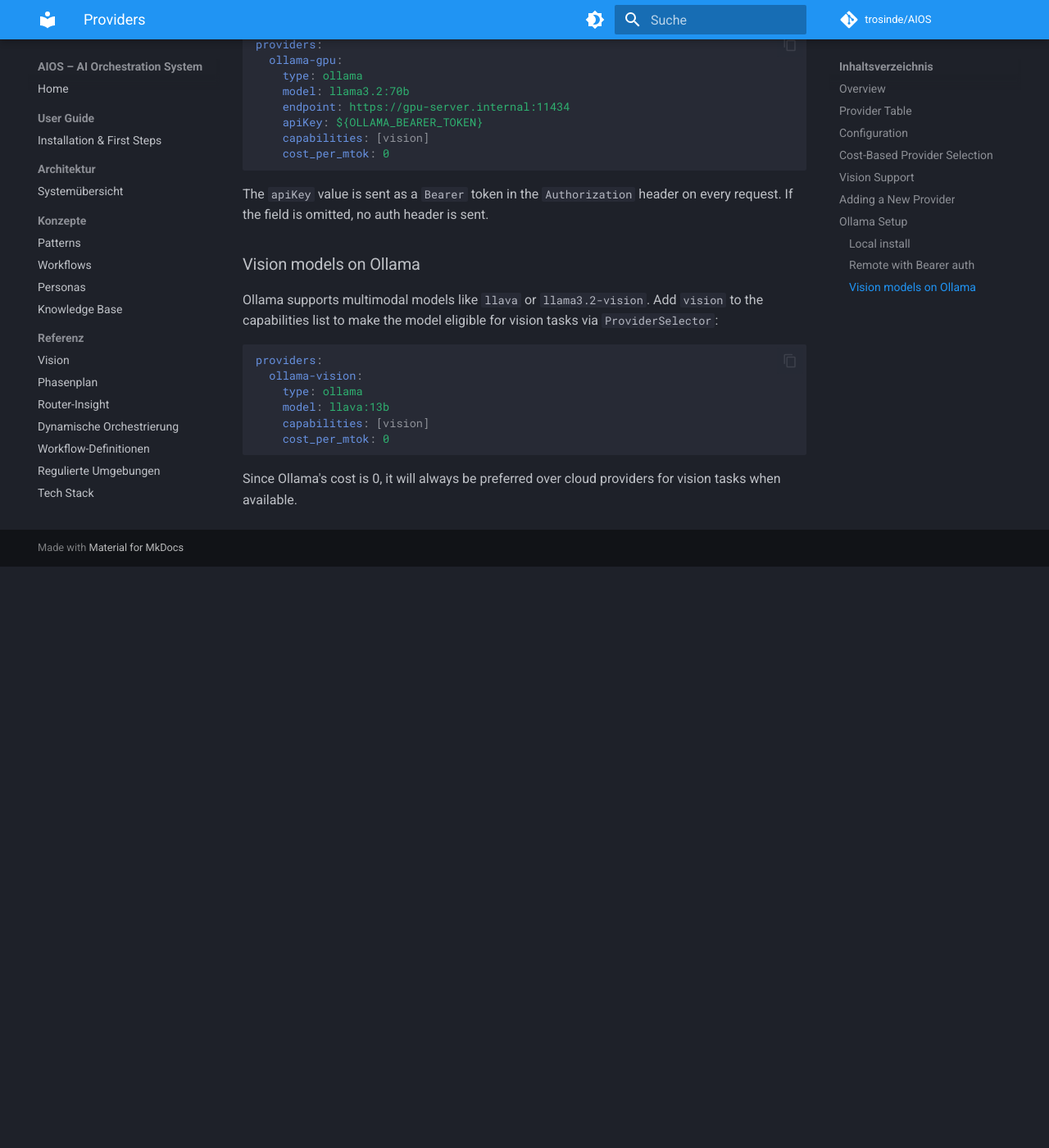
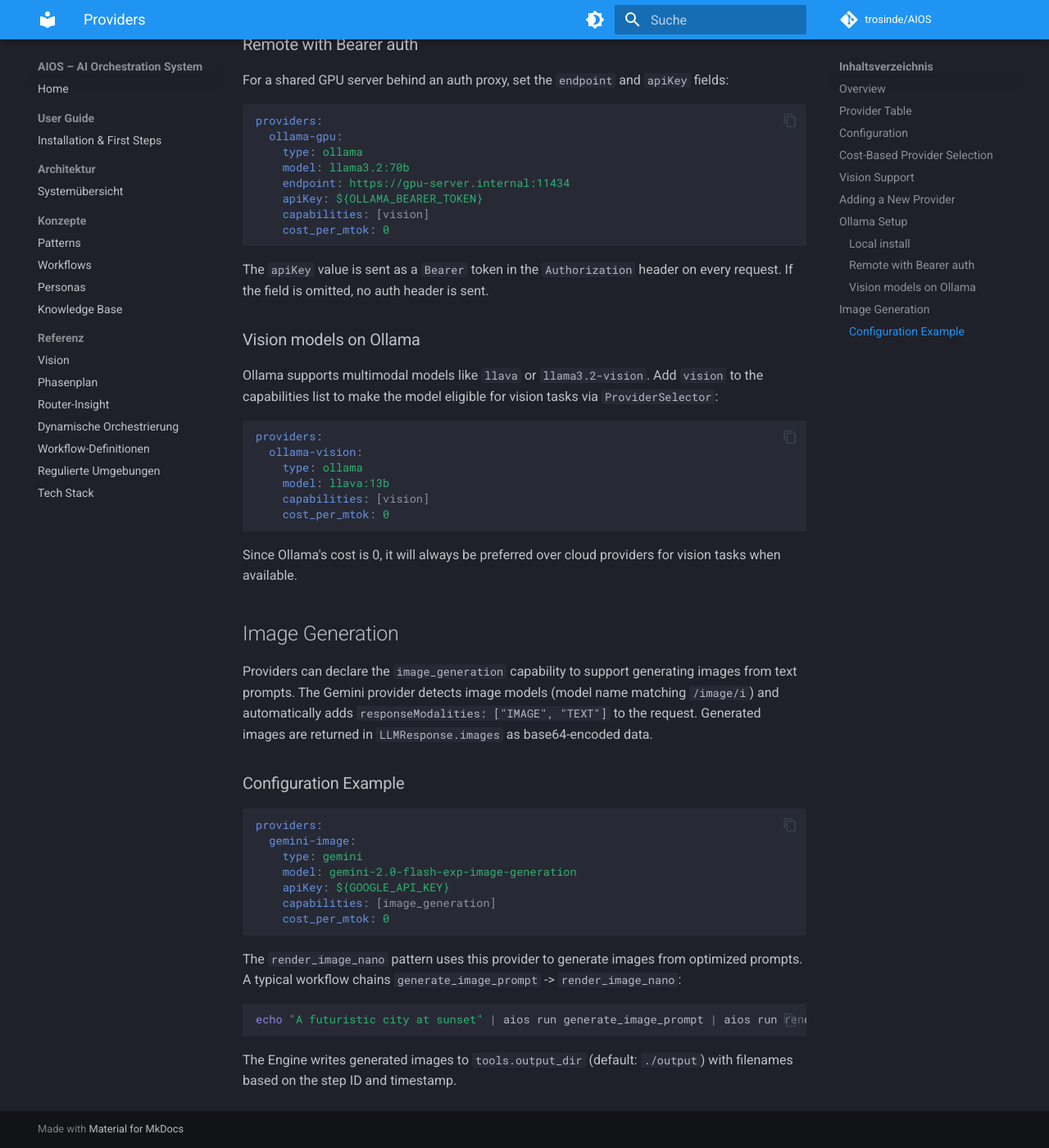
Before and after one commit to trosinde/AIOS, an MkDocs documentation site: the page built from docs/providers.md, in a window 1280 px wide and 1400 px high, scrolled down 4200 px. Shown: the whole window at 82% size. Built offline with MkDocs 1.6.1 and Material for MkDocs 9.7.7, drawn with Linux system fonts in a browser that asks for light colours; comment, search, counter and statistics services are not loaded; before the commit the page ends 4891 px from its top, so only the background shows below that; some of the changed text lies outside the part shown.

Commit message:
docs: update documentation for image generation support
Add image_generation pattern type, render_image_nano pattern, and
LLMResponse.images across all docs (ARCHITECTURE, PATTERNS, README,
VISION, providers, roadmap). Update pattern count from 34 to 35.

Co-Authored-By: Claude Opus 4.6 (1M context) <noreply@anthropic.com>

````diff
--- a/docs/providers.md
+++ b/docs/providers.md
@@ -16,6 +16,8 @@ interface LLMProvider {
 ```
 
 Both methods accept an optional `images` parameter -- an array of base64-encoded PNG strings. The provider translates these into its native image format before sending the request.
+
+The response type `LLMResponse` includes an optional `images` field -- an array of `{ mimeType: string, data: string }` objects containing base64-encoded image data. This is used by providers that support image generation (e.g. Gemini with image models).
 
 ## Provider Table
 
@@ -67,7 +69,7 @@ Field reference:
 - **model** -- Model identifier passed to the API (e.g. `claude-sonnet-4-20250514`, `gemini-2.0-flash`).
 - **endpoint** -- Base URL override. Required for remote Ollama; optional for OpenAI-compatible endpoints.
 - **apiKey** -- API key or Bearer token. Required for Gemini and OpenAI. Optional for Ollama. Anthropic reads `ANTHROPIC_API_KEY` from the environment instead.
-- **capabilities** -- String array declaring what this provider can do (e.g. `["vision", "code"]`). Used by `ProviderSelector` to match providers to tasks.
+- **capabilities** -- String array declaring what this provider can do (e.g. `["vision", "code"]`, `["image_generation"]`). Used by `ProviderSelector` to match providers to tasks.
 - **cost_per_mtok** -- Cost in USD per million input tokens. `0` means free/local. Used by `ProviderSelector` to rank providers.
 
 ## Cost-Based Provider Selection
@@ -173,3 +175,27 @@ providers:
 ```
 
 Since Ollama's cost is 0, it will always be preferred over cloud providers for vision tasks when available.
+
+## Image Generation
+
+Providers can declare the `image_generation` capability to support generating images from text prompts. The Gemini provider detects image models (model name matching `/image/i`) and automatically adds `responseModalities: ["IMAGE", "TEXT"]` to the request. Generated images are returned in `LLMResponse.images` as base64-encoded data.
+
+### Configuration Example
+
+```yaml
+providers:
+  gemini-image:
+    type: gemini
+    model: gemini-2.0-flash-exp-image-generation
+    apiKey: ${GOOGLE_API_KEY}
+    capabilities: [image_generation]
+    cost_per_mtok: 0
+```
+
+The `render_image_nano` pattern uses this provider to generate images from optimized prompts. A typical workflow chains `generate_image_prompt` -> `render_image_nano`:
+
+```bash
+echo "A futuristic city at sunset" | aios run generate_image_prompt | aios run render_image_nano
+```
+
+The Engine writes generated images to `tools.output_dir` (default: `./output`) with filenames based on the step ID and timestamp.
````
Also changed, not shown: README.md (+9 -6 lines), docs/ARCHITECTURE.md (+17 -4 lines), docs/PATTERNS.md (+13 -2 lines), docs/VISION.md (+2 -1 lines), docs/roadmap.md (+2 -2 lines).
